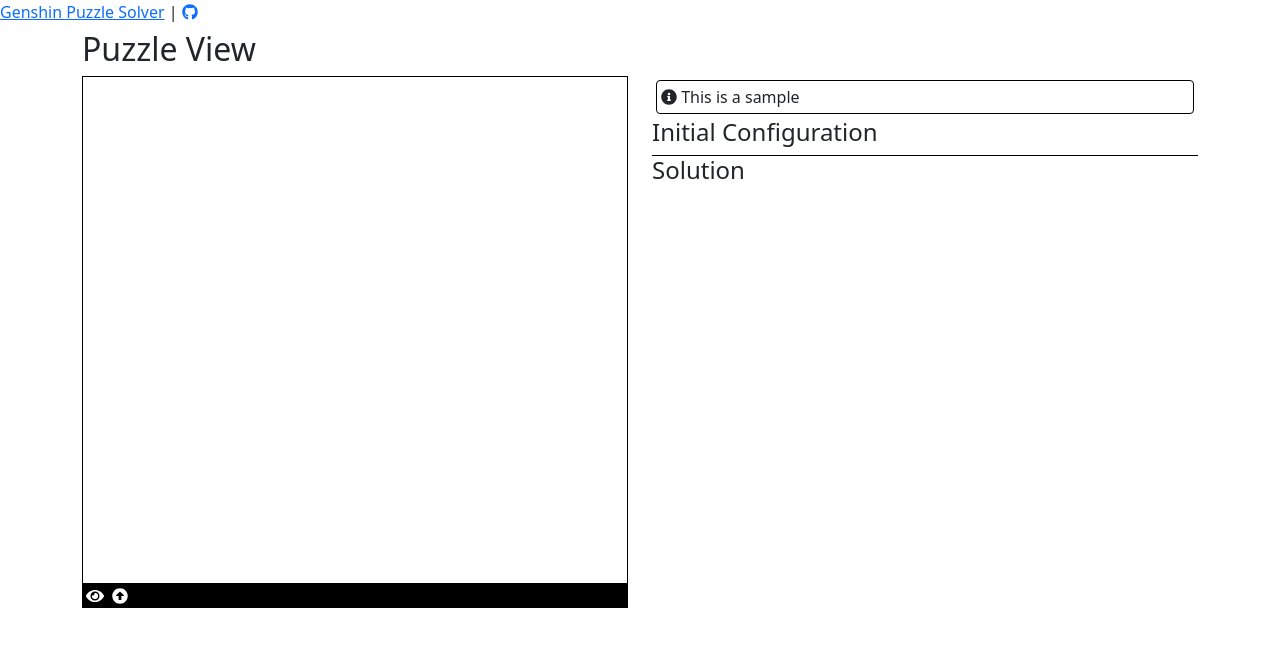
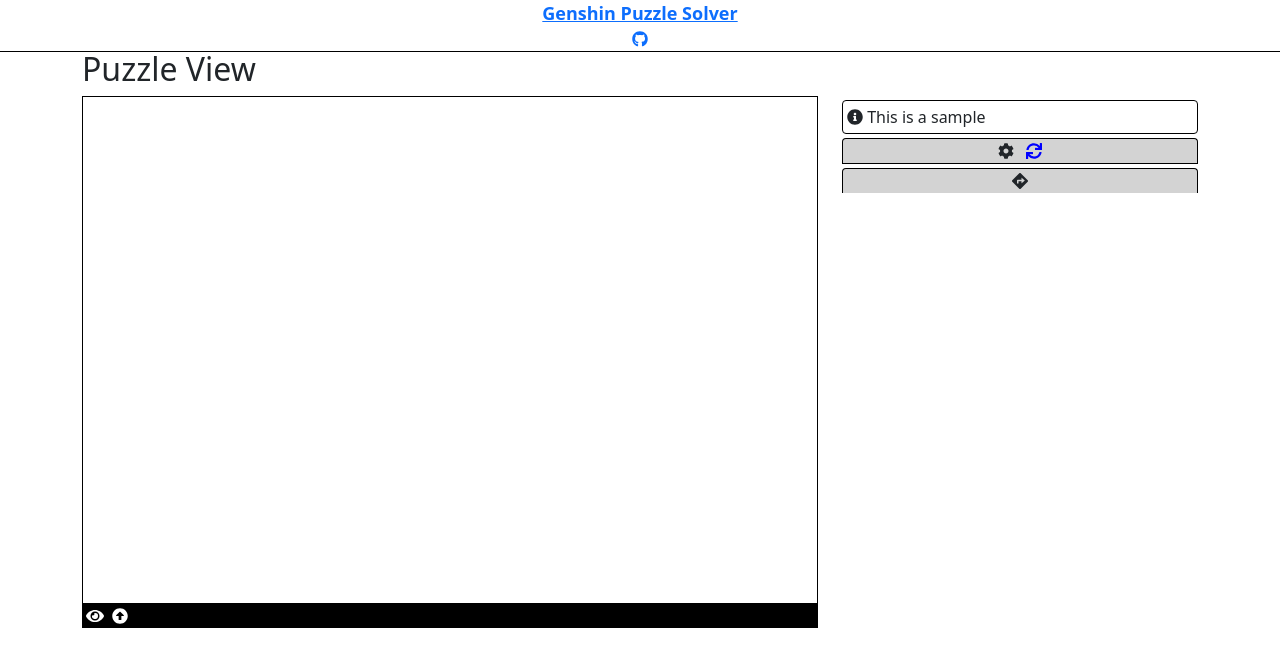
Before and after one commit to mgatelabs/GenshinSolvers, an Angular app: page /puzzle in a window 1280 px wide. Shown: the top 666 px of the page. Built offline with nearby package versions, Linux system fonts and the light colour scheme.

Commit message:
1. Converting text to icons 2. Added a reset button

```diff
--- a/src/app/app.component.html
+++ b/src/app/app.component.html
@@ -1,6 +1,5 @@
-<div>
-  <a routerLink="/">Genshin Puzzle Solver</a> |
-
+<div class="header-block"><a routerLink="/">Genshin Puzzle Solver</a></div>
+<div class="header-sub">
   <a
     href="https://github.com/mgatelabs/GenshinSolvers"
     target="_blank"
@@ -8,9 +7,6 @@
     ><fa-icon [icon]="['fab', 'github']"></fa-icon
   ></a>
 </div>
-<div
-  class="routeHolder"
-  style="position: absolute; top: 30px; left: 0; right: 0; bottom: 0"
->
+<div class="routeHolder">
   <router-outlet></router-outlet>
 </div>
--- a/src/app/app.component.scss
+++ b/src/app/app.component.scss
@@ -0,0 +1,18 @@
+.header-block {
+  font-size: 18px;
+  font-weight: bold;
+  text-align: center;
+}
+
+.header-sub {
+  border-bottom: 1px solid black;
+  text-align: center;
+}
+
+.routeHolder {
+  position: absolute;
+  top: 50px;
+  left: 0;
+  right: 0;
+  bottom: 0;
+}
--- a/src/app/puzzle-configuration/puzzle-configuration.component.html
+++ b/src/app/puzzle-configuration/puzzle-configuration.component.html
@@ -3,6 +3,12 @@
     class="configRow"
     *ngFor="let dir of puzzleConfiguration.directions; let i = index"
   >
+    <div
+      class="btn-toolbar"
+      role="toolbar"
+      aria-label="Toolbar with button groups"
+    >
+      <div class="btn-group me-2" role="group" aria-label="Highlight Group">
         <button
           (click)="cubeClicked(i)"
           class="icon-click-left btn btn-info"
@@ -10,9 +16,9 @@
         >
           #{{ i + 1 }}
         </button>
+      </div>
 
-    &nbsp;
-
+      <div class="btn-group me-2" role="group" aria-label="Modification Group">
         <button
           class="icon-click-left btn btn-secondary"
           title="Previous Cube Value"
@@ -38,3 +44,5 @@
         </button>
       </div>
     </div>
+  </div>
+</div>
--- a/src/app/puzzle-solution/puzzle-solution.component.html
+++ b/src/app/puzzle-solution/puzzle-solution.component.html
@@ -8,7 +8,7 @@
       title="Show Move"
       (click)="showStep(i)"
     >
-      Show
+      <fa-icon [icon]="['fas', 'play-circle']"></fa-icon>
     </button>
 
     Step {{ i + 1 }} -
@@ -22,7 +22,7 @@
       title="Show Final"
       (click)="showFinalAction()"
     >
-      Show
+      <fa-icon [icon]="['fas', 'play-circle']"></fa-icon>
     </button>
 
     Finish
--- a/src/app/puzzle-view/puzzle-view.component.html
+++ b/src/app/puzzle-view/puzzle-view.component.html
@@ -5,21 +5,36 @@
     <app-three-dview
       #threedview
       puzzleId="{{ puzzleId }}"
-      class="col-md-6"
+      class="col-xs-12 col-lg-8"
     ></app-three-dview>
-    <div class="col-6 col-md-6">
+
+    <div class="col-md-12 col-lg-4">
+      <div class="row">
+        <div class="col-md-6 col-lg-12">
           <div class="description-box">
             <fa-icon [icon]="['fas', 'info-circle']"></fa-icon> This is a sample
           </div>
 
-      <h4>Initial Configuration</h4>
-
+          <div class="title-wrapper">
+            <fa-icon title="Configuration" [icon]="['fas', 'cog']"></fa-icon>
+            &nbsp;
+            <fa-icon
+              (click)="resetPuzzle()"
+              style="color: blue; cursor: pointer"
+              title="Reset Configuration"
+              [icon]="['fas', 'sync']"
+            ></fa-icon>
+          </div>
           <app-puzzle-configuration
             (configurationChanged)="configurationChange($event)"
             [puzzleConfiguration]="puzzleConfiguration"
           ></app-puzzle-configuration>
+        </div>
 
-      <h4>Solution</h4>
+        <div class="col-md-6 col-lg-12">
+          <div class="title-wrapper">
+            <fa-icon title="Solution" [icon]="['fas', 'directions']"></fa-icon>
+          </div>
           <app-puzzle-solution
             (showSolution)="showSolutionStep($event)"
             (showFinal)="showFinalStep($event)"
@@ -29,3 +44,5 @@
         </div>
       </div>
     </div>
+  </div>
+</div>
--- a/src/app/puzzle-view/puzzle-view.component.scss
+++ b/src/app/puzzle-view/puzzle-view.component.scss
@@ -2,6 +2,17 @@
   background-color: white;
   border: 1px solid black;
   padding: 4px;
-  margin: 4px;
+  margin: 4px 0;
   border-radius: 4px;
 }
+
+.title-wrapper {
+  text-align: center;
+  border-top: 1px solid black;
+  border-left: 1px solid black;
+  border-right: 1px solid black;
+  border-top-left-radius: 4px;
+  border-top-right-radius: 4px;
+  margin-top: 4px;
+  background-color: lightgray;
+}
--- a/src/app/puzzle-view/puzzle-view.component.ts
+++ b/src/app/puzzle-view/puzzle-view.component.ts
@@ -219,4 +219,21 @@ export class PuzzleViewComponent implements OnInit, AfterViewInit {
     let toSend = this.convertStepToDirections(toConvert);
     this.someElement.updateDirections(toSend, index);
   }
+
+  resetPuzzle() {
+    let dirs = new Array<PuzzleDirection>();
+
+    for (let i = 0; i < this.puzzleInfo!.directions.length; i++) {
+      dirs.push(this.puzzleInfo!.directions[i]);
+    }
+
+    this.puzzleConfiguration = new PuzzleConfiguration(
+      this.puzzleInfo!.type,
+      dirs
+    );
+
+    this.someElement.updateDirections(this.puzzleConfiguration.directions, -1);
+
+    this.solvePuzzle();
+  }
 }
```
Also changed, not shown: src/app/app.module.ts (+7 -1 lines). Lines whose indentation alone changed are shown as unchanged.
